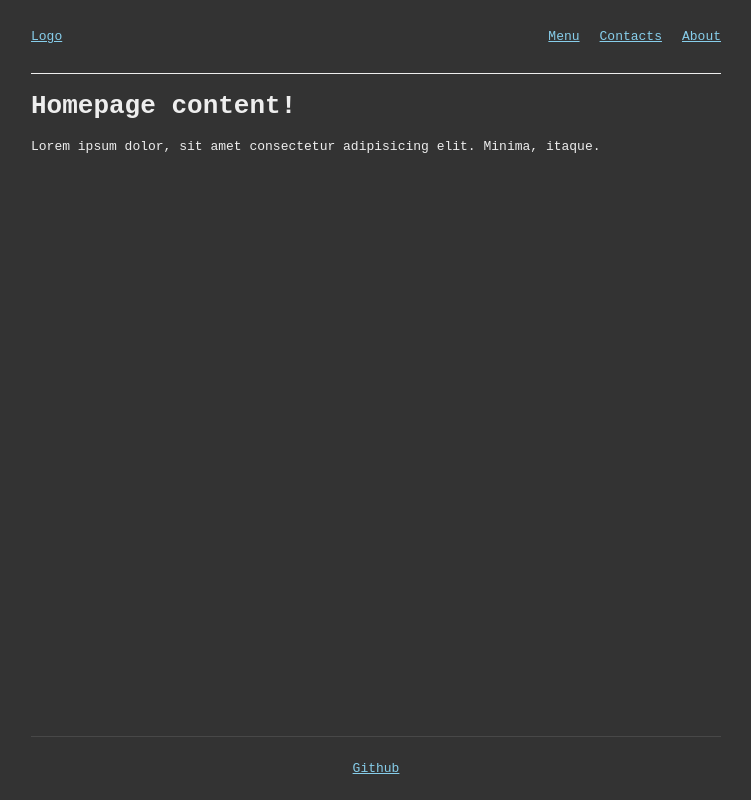
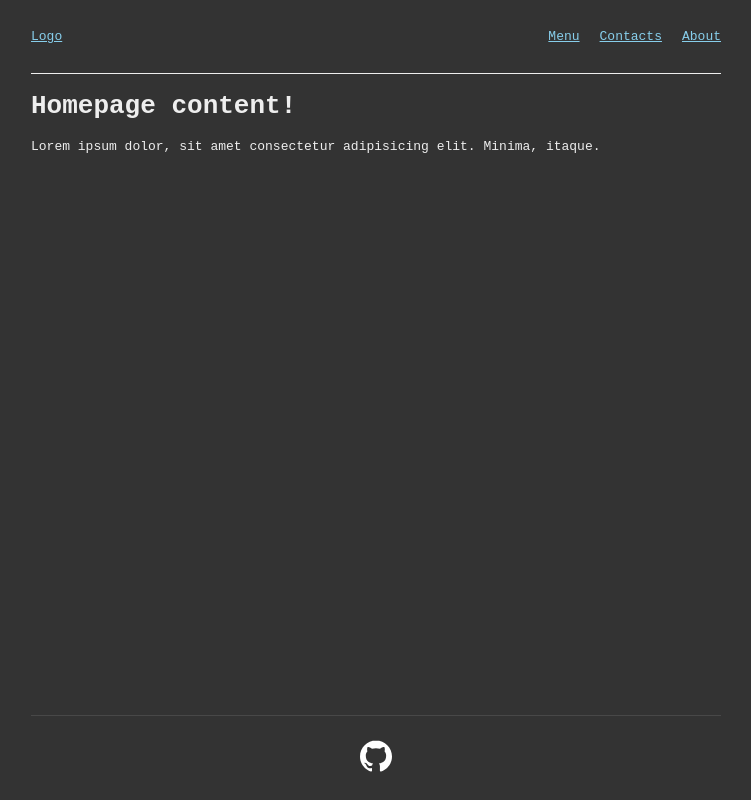
Before and after one commit to greqov/odin-restaurant-page, a website built with webpack: page dist/index.html in a window 1280 px wide. Shown: the whole page, without its empty margins (264-1015 px from the left). Built offline with nearby package versions, Linux system fonts and the light colour scheme.

Commit message:
Creater page footer component

```diff
--- /dev/null
+++ b/src/footer/footer.css
@@ -0,0 +1,8 @@
+/* NOTE: This file created for demostration purposes only */
+
+.page-footer {
+  margin-top: auto;
+  padding: 24px 0;
+  text-align: center;
+  border-top: 1px solid rgba(255, 255, 255, 0.1);
+}
--- /dev/null
+++ b/src/footer/index.js
@@ -0,0 +1,12 @@
+import './footer.css';
+import iconGithub from './github.svg';
+
+function footer() {
+  const pageFooter = document.createElement('footer');
+  pageFooter.classList.add('page-footer');
+  pageFooter.innerHTML = `<a class="page-footer__link" href="https://github.com/greqov/odin-restaurant-page" target="_blank"><img class="page-footer__icon" src="${iconGithub}" alt="Github icon"/></a>`;
+
+  return pageFooter;
+}
+
+export default footer();
--- a/src/pageLayout.js
+++ b/src/pageLayout.js
@@ -1,3 +1,5 @@
+import footer from './footer';
+
 // TODO: move navigation to own module?
 function headerNav() {
   const nav = document.createElement('nav');
@@ -50,11 +52,6 @@
 
   header.appendChild(nav);
 
-  const footer = document.createElement('footer');
-  footer.classList.add('page-footer');
-  footer.innerHTML = `<a href="https://github.com/greqov/odin-restaurant-page" target="_blank">Github</a>`;
-  // TODO: add link to github (with svg icon?)
-
   const main = document.createElement('main');
   main.classList.add('page-main');
   main.textContent = 'Loading...';
--- a/src/styles.css
+++ b/src/styles.css
@@ -41,10 +41,3 @@
 .header-nav__item {
   margin-left: 20px;
 }
-
-.page-footer {
-  margin-top: auto;
-  padding: 24px 0;
-  text-align: center;
-  border-top: 1px solid rgba(255, 255, 255, 0.1);
-}
```
Also changed, not shown: src/footer/github.svg (added).
